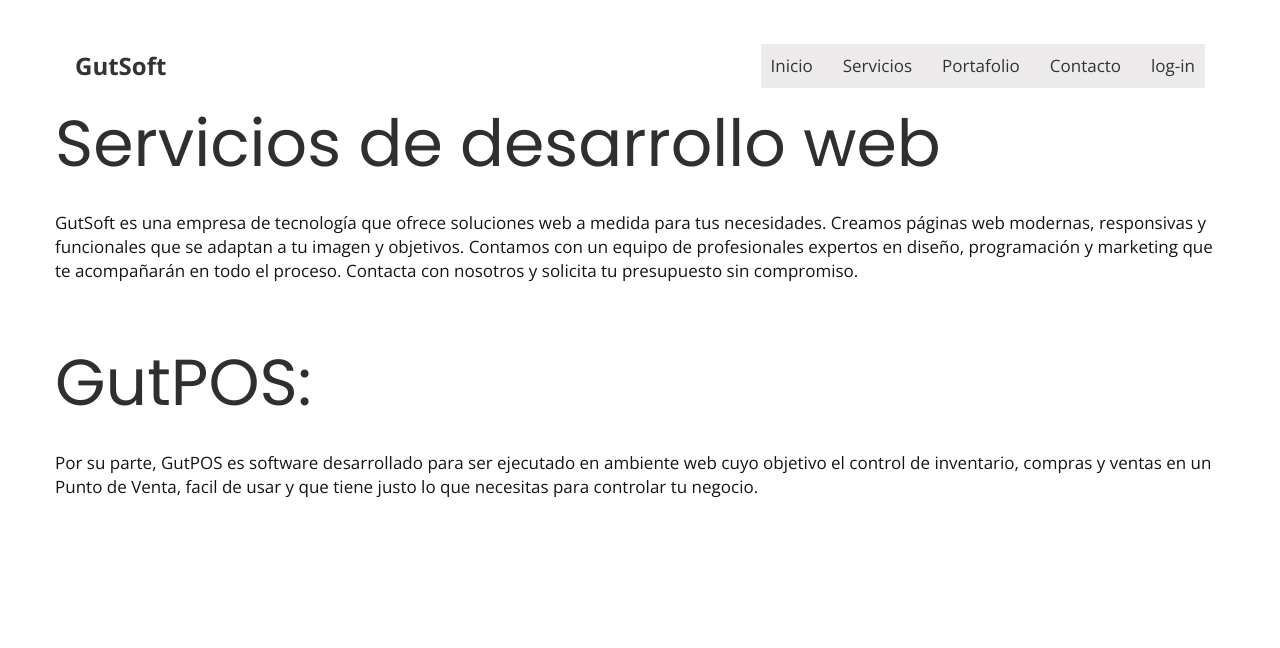
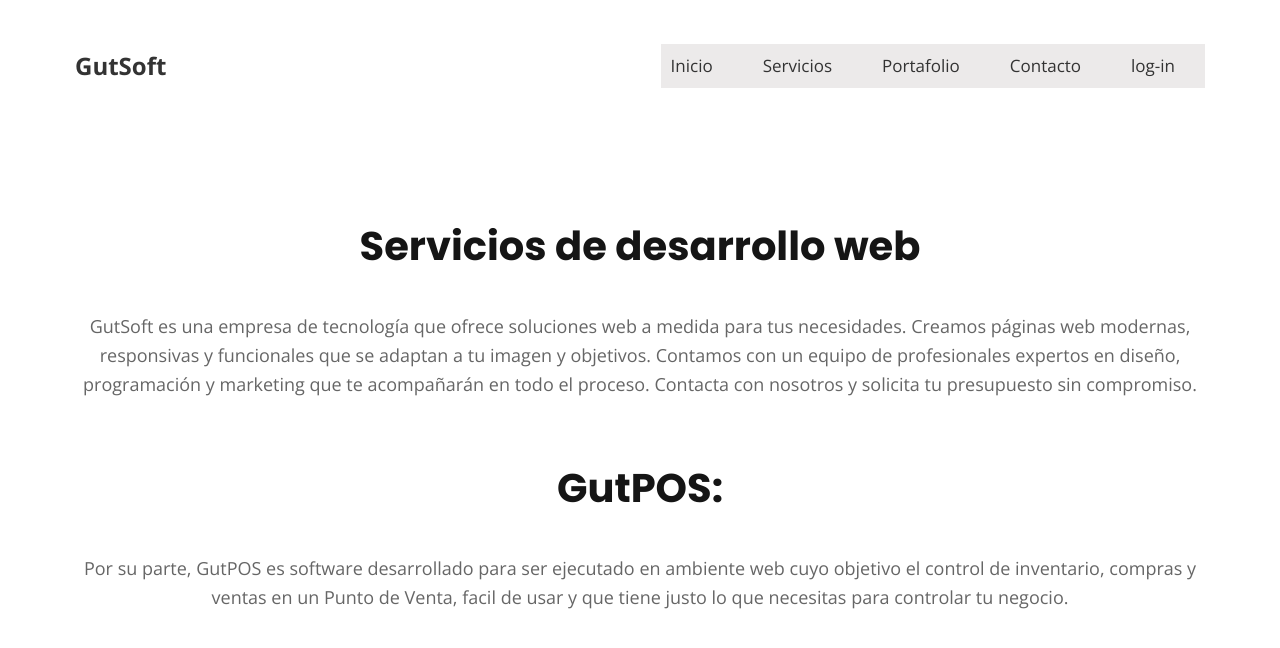
Before and after one commit to Montasoft/gutpos, a Django app: page / in a window 1280 px wide. Shown: the top 648 px of the page. Run offline with Django 4.2, Linux system fonts and the light colour scheme; some libraries are stand-ins or nearby versions; some web fonts are replaced.

Commit message:
revisando enlaces

```diff
--- a/baseapp/static/baseapp/css/index.css
+++ b/baseapp/static/baseapp/css/index.css
@@ -11,7 +11,7 @@
 }
 
 .main h1 {
-    font-size: 48px;
+    font-size: 40px;
     text-align: center;
 }
 
@@ -19,3 +19,61 @@
     font-size: 18px;
     text-align: center;
 }
+
+/* Estilo de los encabezados */
+h1, h2 {
+    font-family: 'Poppins', sans-serif;
+    font-weight: 700;
+    color: var(--primario);
+    margin-bottom: 20px;
+}
+
+/* Estilo de los párrafos */
+p {
+    font-family: 'Open Sans', sans-serif;
+    font-size: 16px;
+    line-height: 1.6;
+    color: #666;
+
+    margin-bottom: 20px;
+}
+
+/* Estilo de los enlaces */
+a {
+    color: #007bff;
+    transition: color 0.3s ease;
+}
+
+a:hover {
+    color: #0056b3;
+}
+
+/* Estilo de las listas */
+ul {
+    margin-bottom: 20px;
+}
+
+/* Estilo del menú de navegación */
+.nav {
+    display: flex;
+    list-style-type: none;
+}
+
+.nav li {
+    margin-right: 20px;
+}
+
+.nav a {
+    text-decoration: none;
+    color: #fff;
+    color: var(--primario);
+    background-color: var(--terciario);
+    padding: 10px 15px;
+    border-radius: 5px;
+    transition: background-color 0.3s ease;
+}
+
+.nav a:hover {
+    background-color: #666;
+    color: var(--primario);
+}
--- a/baseapp/static/baseapp/js/stylePOS.js
+++ b/baseapp/static/baseapp/js/stylePOS.js
@@ -16,10 +16,7 @@ $(document).ready(function(){
         ajaxPedirMenu()
     }
 
-
 })
-
-
 
 //######################################################################################
 //######################################################################################
--- a/baseapp/templates/baseapp/base.html
+++ b/baseapp/templates/baseapp/base.html
@@ -18,6 +18,8 @@
 
     <script src="https://code.jquery.com/jquery-3.5.1.js" defer></script>
     <script src="{% static 'baseapp/js/popper.js' %}" defer></script>
+    {% block estilos %}
+    {% endblock %}
 
     <style>.ie-panel{display: none;background: #212121;padding: 10px 0;box-shadow: 3px 3px 5px 0 rgba(0,0,0,.3);clear: both;text-align:center;position: relative;z-index: 1;} html.ie-10 .ie-panel, html.lt-ie-10 .ie-panel {display: block;}</style>
   </head>
--- a/baseapp/templates/baseapp/index.html
+++ b/baseapp/templates/baseapp/index.html
@@ -1,6 +1,10 @@
 {% extends "baseapp/base.html" %}
 {% load static %}
-<link rel="stylesheet" href="{% static 'baseapp/css/index.css' %}">
+
+{% block estilos %}
+    <link rel="stylesheet" href="{% static 'baseapp/css/index.css' %}">
+{% endblock %}
+
 {% block title %}
 GutSoft - Servicios de desarrollo web
 {% endblock %}
--- a/compras/templates/compras/compraRegistrada.html
+++ b/compras/templates/compras/compraRegistrada.html
@@ -9,7 +9,9 @@
   <meta charset="UTF-8">
   <meta http-equiv="X-UA-Compatible" content="IE=edge">
   <meta name="viewport" content="width=device-width, initial-scale=1">
-  <title>Compras</title>
+  {% block content %}
+    Compras
+  {% endblock %}
 
   <link href="https://cdn.jsdelivr.net/npm/bootstrap@5.0.2/dist/css/bootstrap.min.css" rel="stylesheet" integrity="sha384-EVSTQN3/azprG1Anm3QDgpJLIm9Nao0Yz1ztcQTwFspd3yD65VohhpuuCOmLASjC" crossorigin="anonymous">
   <script src="https://cdn.jsdelivr.net/npm/@popperjs/core@2.9.2/dist/umd/popper.min.js" integrity="sha384-IQsoLXl5PILFhosVNubq5LC7Qb9DXgDA9i+tQ8Zj3iwWAwPtgFTxbJ8NT4GN1R8p" crossorigin="anonymous"></script>
@@ -67,7 +69,7 @@
                     </div>
 
                     <div class="form-group col-12 col-sm-6 col-md-6 col-lg-6 ">
-                      <label for=fecha_compra><span>fecha de compra</span></label>
+                      <label for=fecha_compra><span>fecha de compra<º/span></label>
                       <input class="form-control form-control-sm" name="fecha_compra" id="fecha_compra" placeholder=""
                         data-datafechacompra="{{compra.fecha_compra}}" value="{{compra.fecha_compra|date:'d-m-Y'}}"
                         disabled>
```
Also changed, not shown: baseapp/templates/baseapp/basePOS.html (+7 -18 lines), compras/templates/compras/compras.html (+6 -9 lines), GutPOS/db.sqlite3.
